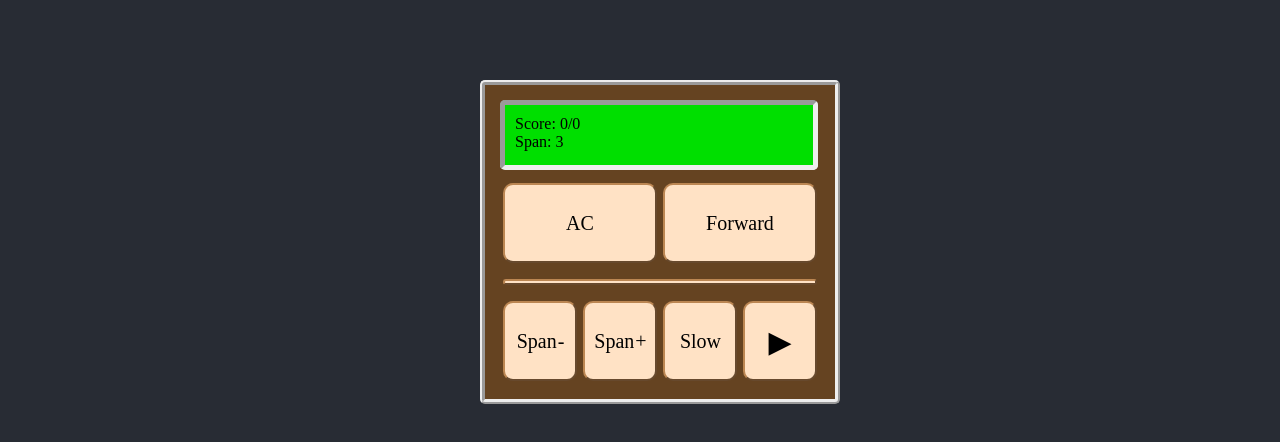
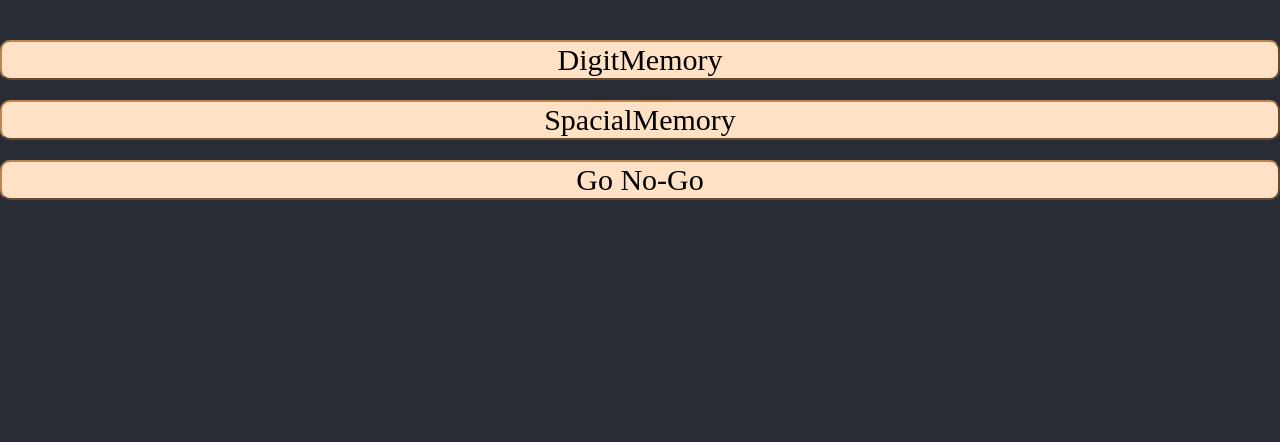
Before and after one commit to Henryk91/MemorySpan, a React (Create React App) app: page / in a window 1280 px wide. Shown: the top 442 px of the page. Built offline with nearby package versions, Linux system fonts and the light colour scheme; a web font is replaced by a local one.

Commit message:
set start page

```diff
--- a/src/App.tsx
+++ b/src/App.tsx
@@ -5,7 +5,7 @@ import SpacialMemory from "./components/SpacialMemory";
 import GoNoGo from "./components/GoNoGo";
 
 function App() {
-  const [selectedComponent, setSelectedComponent] = useState<string | undefined>("GoNo-Go");
+  const [selectedComponent, setSelectedComponent] = useState<string | undefined>();
   const openMenu = () => {
     setSelectedComponent(undefined);
   };
```
